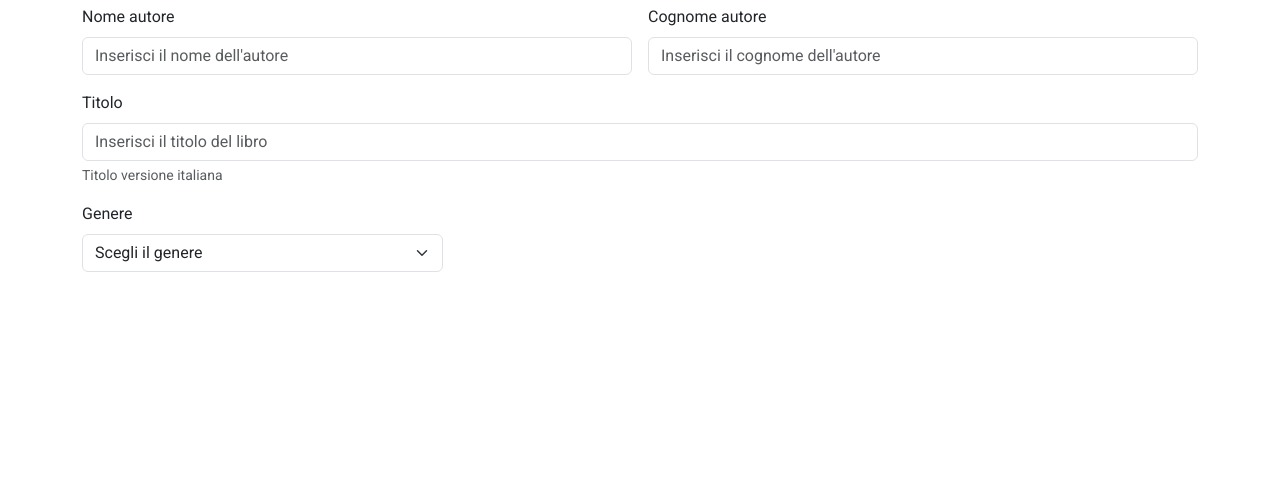
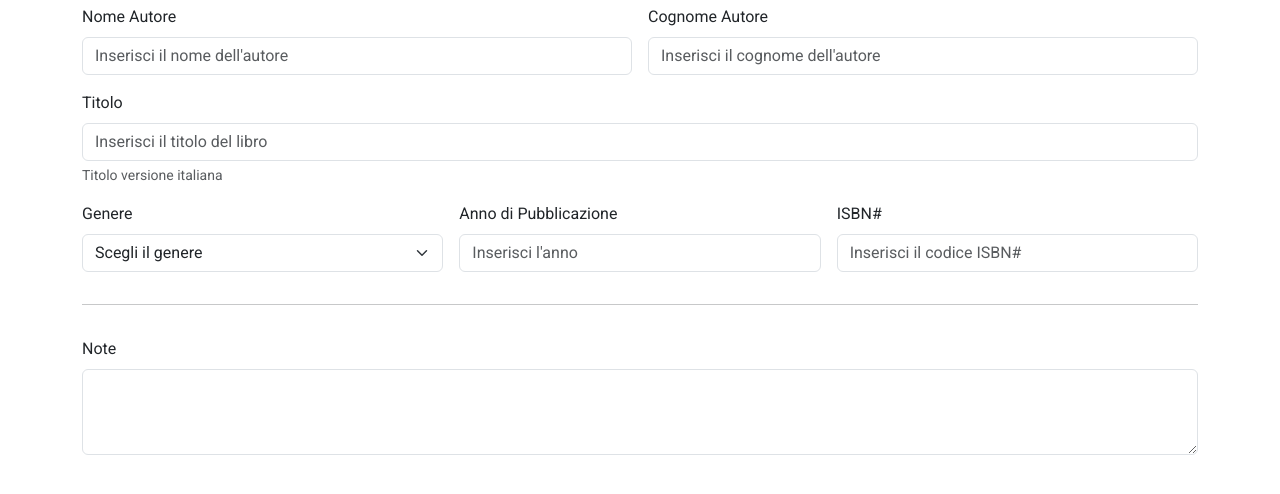
Before and after one commit to eleonoracappellesso/html-css-bootstrap-dashboard, a plain HTML site: page pages/addbook.html in a window 1280 px wide. Shown: the part 168-662 px from the top of the page. Drawn offline with nearby package versions, Linux system fonts and the light colour scheme.

Commit message:
added label Pubblicazione and Isbn, hr and textarea

```diff
--- a/pages/addbook.html
+++ b/pages/addbook.html
@@ -59,12 +59,12 @@
         <h1 class="fw-normal">Nuovo Libro</h1>
         <form class="row g-3">
             <dic class="col-6">
-                <label for="NomeAutore" class="form-label">Nome autore</label>
+                <label for="NomeAutore" class="form-label">Nome Autore</label>
                 <input type="text" class="form-control" id="NomeAutore" name="NomeAutore"
                     placeholder="Inserisci il nome dell'autore" required>
             </dic>
             <div class="col-6">
-                <label for="CognomeAutore" class="form-label">Cognome autore</label>
+                <label for="CognomeAutore" class="form-label">Cognome Autore</label>
                 <input type="text" class="form-control" id="CognomeAutore" name="CognomeAutore"
                     placeholder="Inserisci il cognome dell'autore" required>
             </div>
@@ -89,9 +89,21 @@
                 </select>
             </div>
             <div class="col-12 col-lg-4">
-
+                <label for="Pubblicazione" class="form-label">Anno di Pubblicazione</label>
+                <input type="text" class="form-control" id="Pubblicazione" name="Pubblicazione"
+                    placeholder="Inserisci l'anno" min="1300" max="2050">
             </div>
-            <div class="col-12 col-lg-4"></div>
+            <div class="col-12 col-lg-4">
+                <label for="Isbn" class="form-label">ISBN#</label>
+                <input type="text" class="form-control" id="Isbn" name="Isbn" placeholder="Inserisci il codice ISBN#"
+                    maxlength="13">
+            </div>
+            <div class="col-12"><hr></div>
+            <div class="col-12">
+                <label for="Note" class="form-label">Note</label>
+                <textarea class="form-control" id="Note" name="Note" placeholder="Inserisci eventuali note sul libro" rows="3">
+                </textarea>
+            </div>
         </form>
 
     </main>
```
